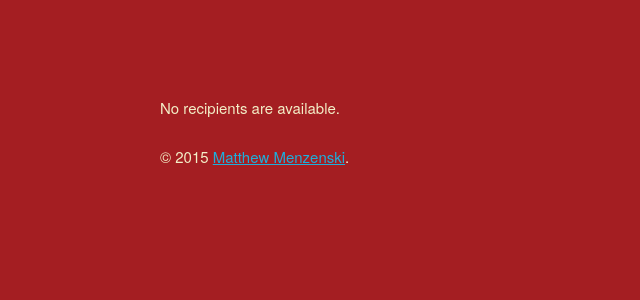
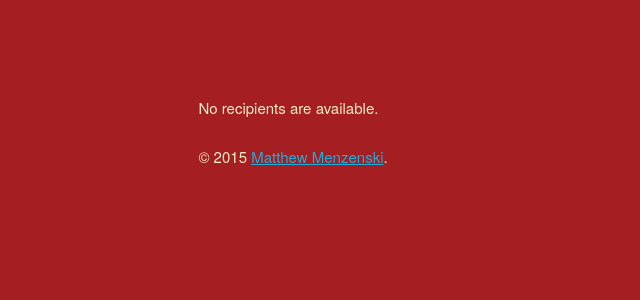
Before and after one commit to menzenski/django-year-end-site, a Django app: page /cards/ in a window 1280 px wide. Shown: the top 300 px of the page, without its empty margins (0-640 px from the left). Run offline with Django 3.2, Linux system fonts and the light colour scheme; data that the repository does not hold is empty.

Commit message:
tweak column positioning in main content

```diff
--- a/cards/templates/cards/base.html
+++ b/cards/templates/cards/base.html
@@ -19,18 +19,22 @@
   <body>
     {% block snowcanvas %}{% endblock snowcanvas %}
     <div class="container">
+
       <div class="row">
-        <div class="twelve columns" style="margin-top: 10%;">
+
+        <div class="two columns"></div>
+
+        <div class="eight columns" style="margin-top: 10%;">
           {% block content %}
           {% endblock content %}
+
+          {% block footer %}
+            <p>&copy; 2015 <a href="https://github.com/menzenski/django-year-end-site">Matthew Menzenski</a>.</p>
+          {% endblock footer %}
         </div>
+
+        <div class="two columns"></div>
       </div>
-
-      <div class="row">
-        <div class="twelve columns">
-          <p>&copy; 2015 <a href="https://github.com/menzenski/django-year-end-site">Matthew Menzenski</a>.</p>
-        </div>
-      </div>
-    </div>
+   </div>
   </body>
 </html>
--- a/cards/templates/cards/detail.html
+++ b/cards/templates/cards/detail.html
@@ -3,6 +3,7 @@
 {% block title %}Merry Christmas, {{ recipient.first_name  }}!{% endblock %}
 
 {%block snowcanvas %}
+<!-- credit belongs to https://github.com/HermannBjorgvin/SnowJs -->
 <canvas id="snow"></canvas><script>(function(){var a=document.getElementById("snow"),c=a.getContext("2d"),e=[];a.style.pointerEvents="none";a.style.position="fixed";a.style.top=0;a.style.left=0;a.style.width="100vw";a.style.height="100vh";a.height=a.offsetHeight;a.width=a.offsetWidth;window.onresize=function(){a.height=a.offsetHeight;a.width=a.offsetWidth};var d=Math;setInterval(function(){c.clearRect(0,0,a.width,a.height);c.beginPath();var f=d.random(),g=.05+.95*f;flake={};flake.x=1.5*a.width*d.random()-.5*a.width;flake.y=-9;flake.b=2*g*(d.random()/2+.5);flake.c=(4+2*d.random())*g;flake.a=d.pow(5*f,2)/5;flake.update=function(){this.x+=this.b;this.y+=this.c;c.beginPath();c.arc(this.x,this.y,this.a,0,2*d.PI,!1);c.fillStyle="#FFF";c.fill()};e.push(flake);for(b=0;b<e.length;b++)e[b].y>a.height?e.splice(b,1):e[b].update()},16)})();</script>
 {% endblock snowcanvas %}
 
```
Also changed, not shown: 1 other file.
